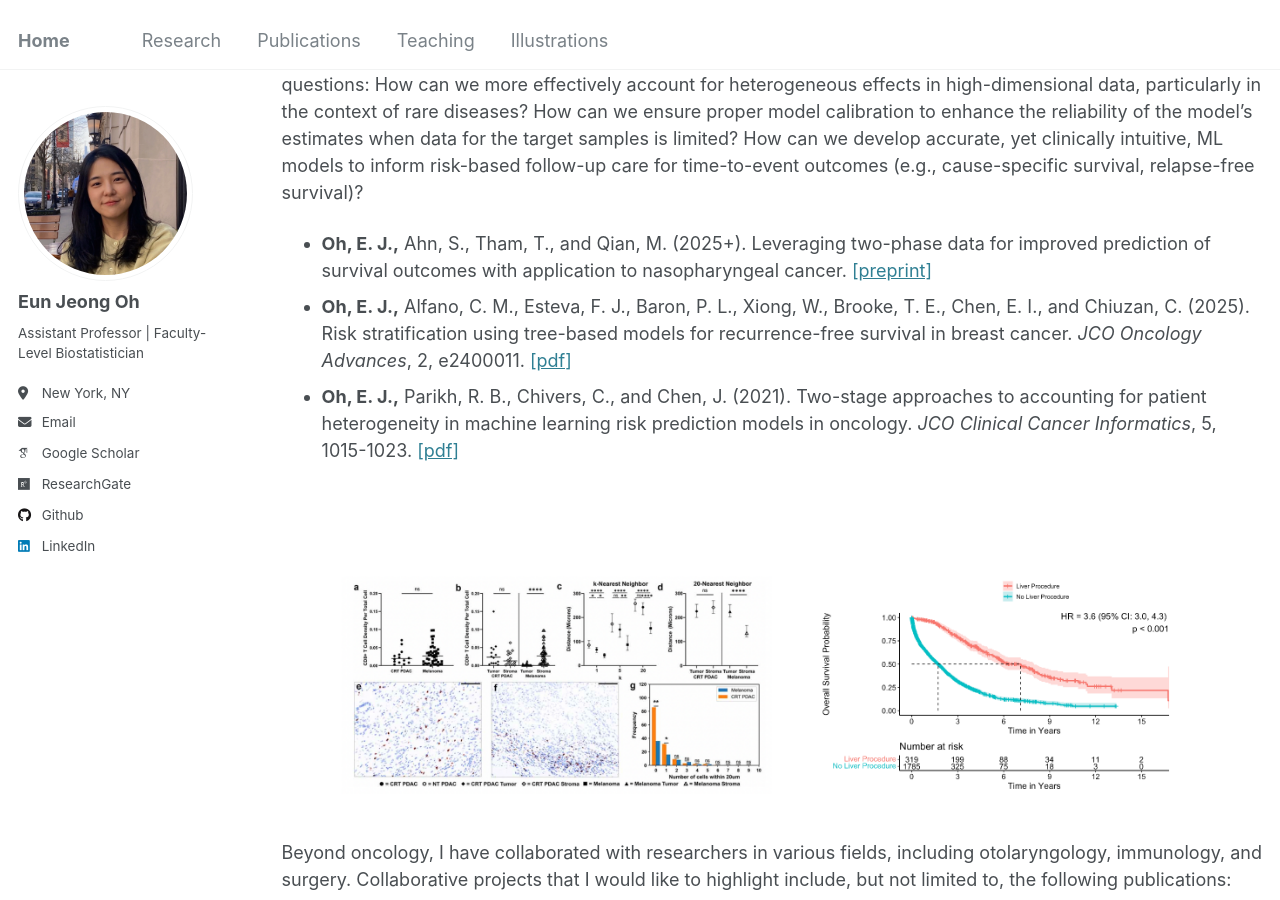
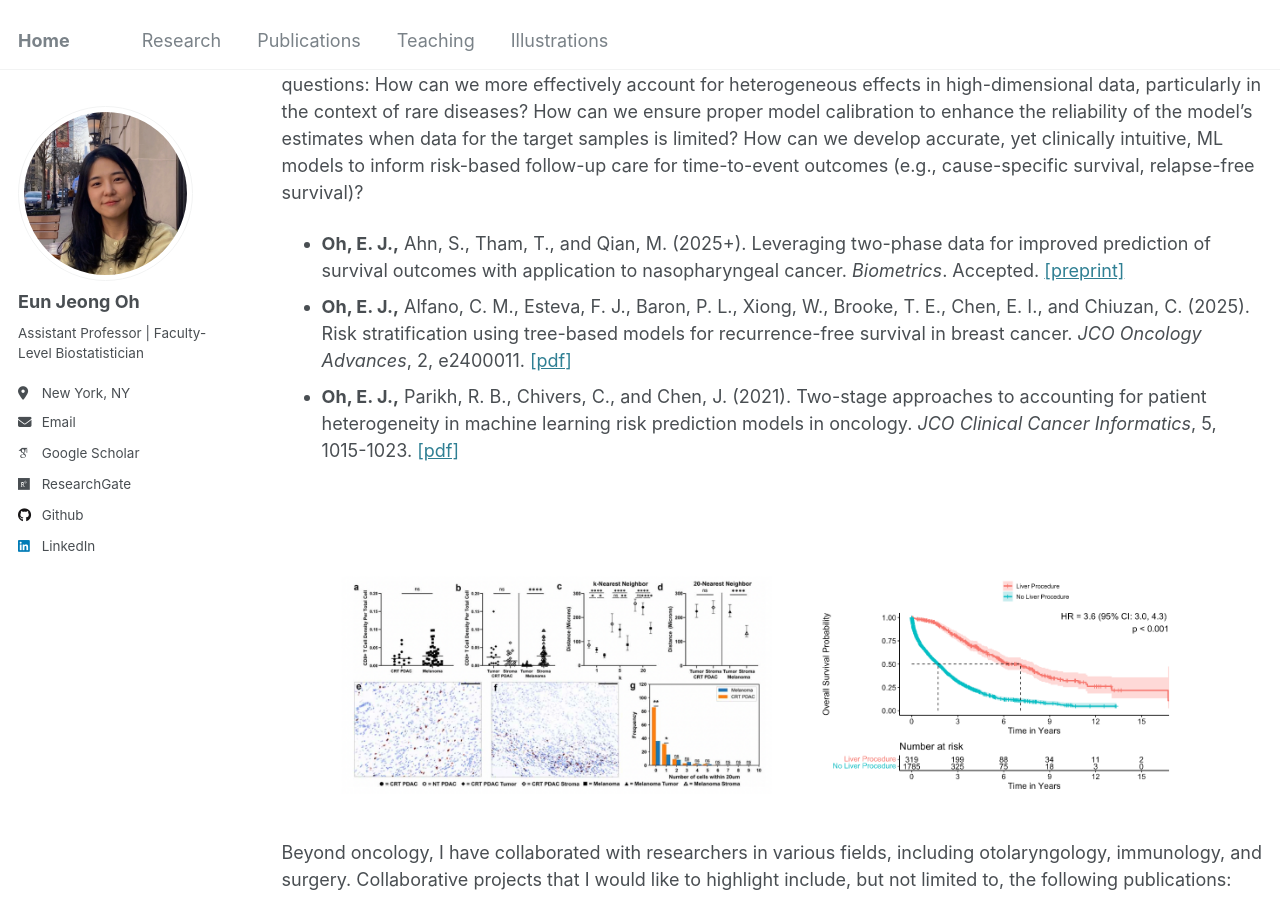
Before and after one commit to oheunj/oheunj.github.io, a Jekyll site: the page built from _pages/research.md, in a window 1280 px wide and 900 px high, scrolled down 986 px. Built offline with Jekyll 4.4.1, drawn with Linux system fonts in a browser that asks for light colours; some web fonts are replaced.

Commit message:
Update research.md

```diff
--- a/_pages/research.md
+++ b/_pages/research.md
@@ -32,7 +32,7 @@
 <!--
 We have addressed the challenge of patient heterogeneity in predicting short-term mortality risk among cancer patients through a two-stage modeling approach. Additionally, by developing tree-based risk stratification models for recurrence-free survival, we have identified breast cancer patients at very high risk, enabling targeted interventions, particularly for those who are terminally ill.
 -->
-* __Oh, E. J.,__ Ahn, S., Tham, T., and Qian, M. (2025+). Leveraging two-phase data for improved prediction of survival outcomes with application to nasopharyngeal cancer. [[preprint]](https://arxiv.org/pdf/2503.16732)
+* __Oh, E. J.,__ Ahn, S., Tham, T., and Qian, M. (2025+). Leveraging two-phase data for improved prediction of survival outcomes with application to nasopharyngeal cancer. _Biometrics_. Accepted. [[preprint]](https://arxiv.org/pdf/2503.16732)
 * __Oh, E. J.,__ Alfano, C. M., Esteva, F. J., Baron, P. L., Xiong, W., Brooke, T. E., Chen, E. I., and  Chiuzan, C. (2025). Risk stratification using tree-based models for recurrence-free survival in breast cancer. _JCO Oncology Advances_, 2, e2400011. [[pdf]](https://ascopubs.org/doi/pdfdirect/10.1200/OA.24.00011)
 * __Oh, E. J.,__ Parikh, R. B., Chivers, C., and Chen, J. (2021). Two-stage approaches to accounting for patient heterogeneity in machine learning risk prediction models in oncology. _JCO Clinical Cancer Informatics_, 5, 1015-1023. [[pdf]](https://pmc.ncbi.nlm.nih.gov/articles/PMC8812620/pdf/cci-5-cci.21.00077.pdf)
 
```
